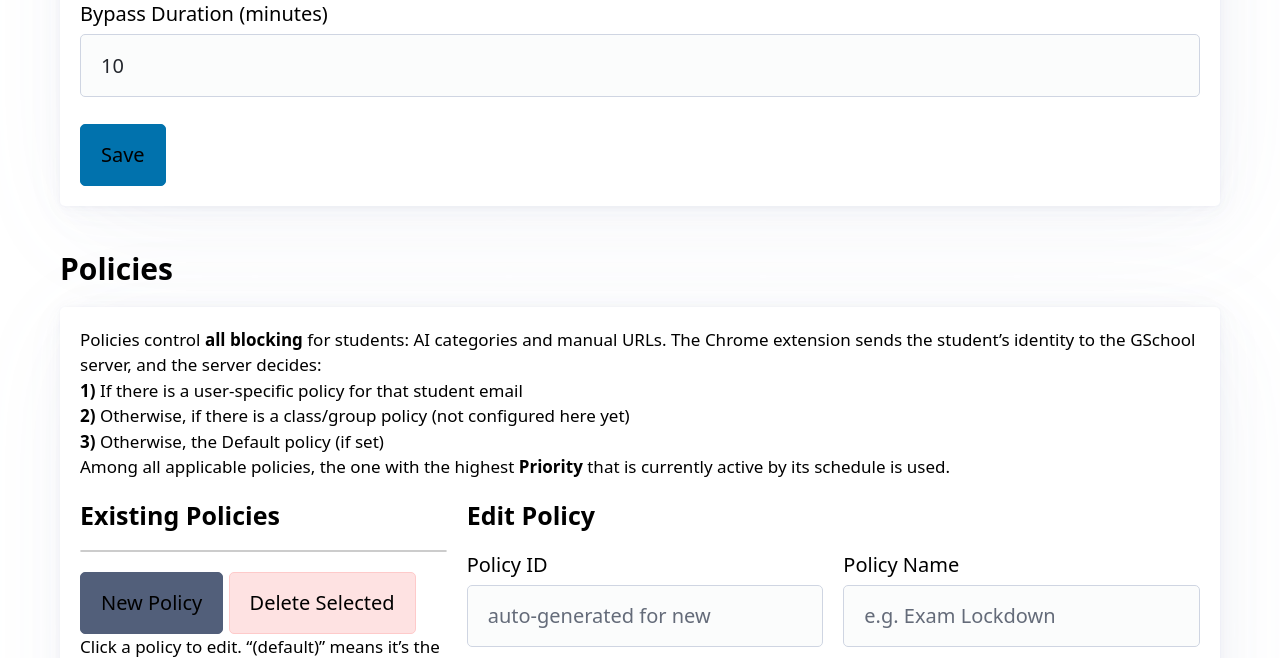
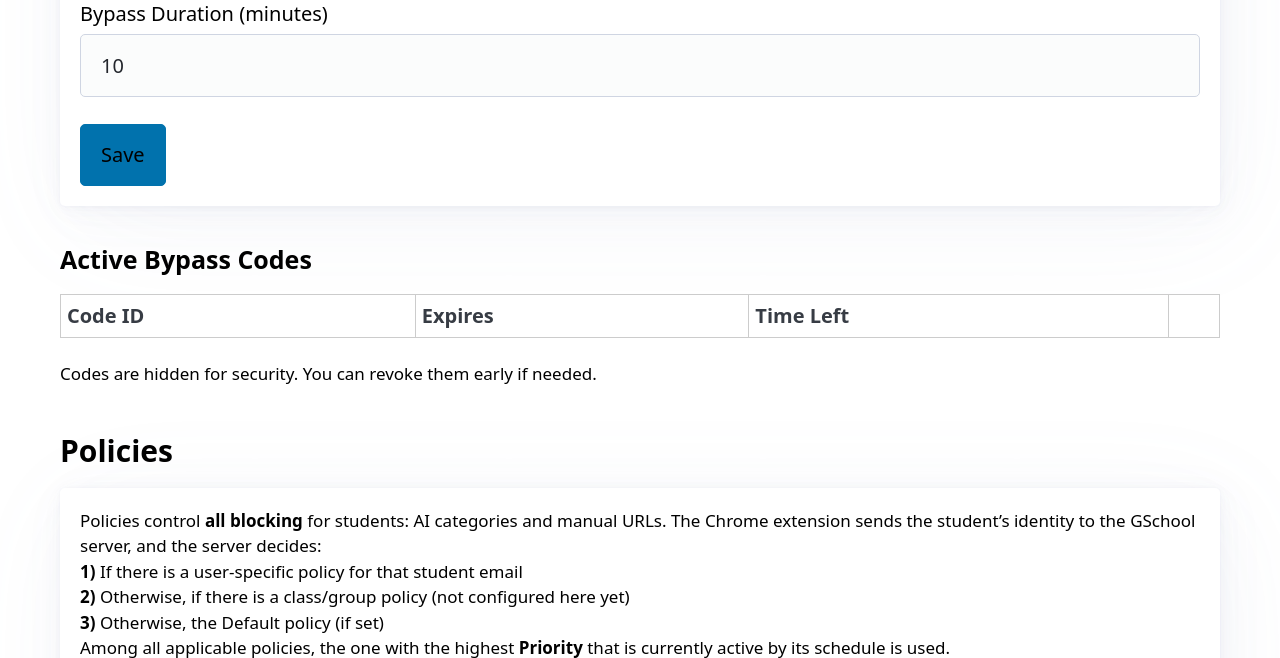
Before and after one commit to G-districts/AHAG, a Flask app: template templates/admin.html in a window 1280 px wide. Shown: the part 641-1299 px from the top of the page. Run offline with Flask 3, Linux system fonts and the light colour scheme; the template is opened without the code that fills it, so the values that code supplies are empty; data comes from the database, SQL or seed files in the repository; some libraries are stand-ins or nearby versions.

Commit message:
Update adfvc vzxddz cxvz

```diff
--- a/templates/admin.html
+++ b/templates/admin.html
@@ -96,6 +96,24 @@
   <button id="save">Save</button>
   <small id="msg" style="margin-left:8px"></small>
 </article>
+
+<h4>Active Bypass Codes</h4>
+
+<table>
+  <thead>
+    <tr>
+      <th>Code ID</th>
+      <th>Expires</th>
+      <th>Time Left</th>
+      <th></th>
+    </tr>
+  </thead>
+  <tbody id="bypassList"></tbody>
+</table>
+
+<small class="mini">
+  Codes are hidden for security. You can revoke them early if needed.
+</small>
 
 <h3>Policies</h3>
 <article>
@@ -329,6 +347,48 @@
 
 <script>
   // ============ Settings ============
+
+async function loadBypassList() {
+  const tbody = document.getElementById('bypassList');
+  if (!tbody) return;
+
+  const r = await fetch('/api/bypass/list');
+  const j = await r.json();
+  if (!j.ok) return;
+
+  tbody.innerHTML = '';
+
+  j.codes.forEach(c => {
+    const tr = document.createElement('tr');
+
+    const tdId = document.createElement('td');
+    tdId.textContent = c.hash_preview;
+
+    const tdExp = document.createElement('td');
+    tdExp.textContent = new Date(c.expires_at * 1000).toLocaleTimeString();
+
+    const tdLeft = document.createElement('td');
+    tdLeft.textContent = Math.ceil(c.seconds_left / 60) + ' min';
+
+    const tdBtn = document.createElement('td');
+    const btn = document.createElement('button');
+    btn.textContent = 'Revoke';
+    btn.className = 'secondary';
+    btn.onclick = async () => {
+      await fetch('/api/bypass/revoke', {
+        method: 'POST',
+        headers: {'Content-Type':'application/json'},
+        body: JSON.stringify({ hash_preview: c.hash_preview })
+      });
+      loadBypassList();
+      setInterval(loadBypassList, 30000);
+    };
+
+    tdBtn.appendChild(btn);
+    tr.append(tdId, tdExp, tdLeft, tdBtn);
+    tbody.appendChild(tr);
+  });
+}
 
 async function saveSettingsWithPasscode(passcodeValue) {
   const body = {
```
